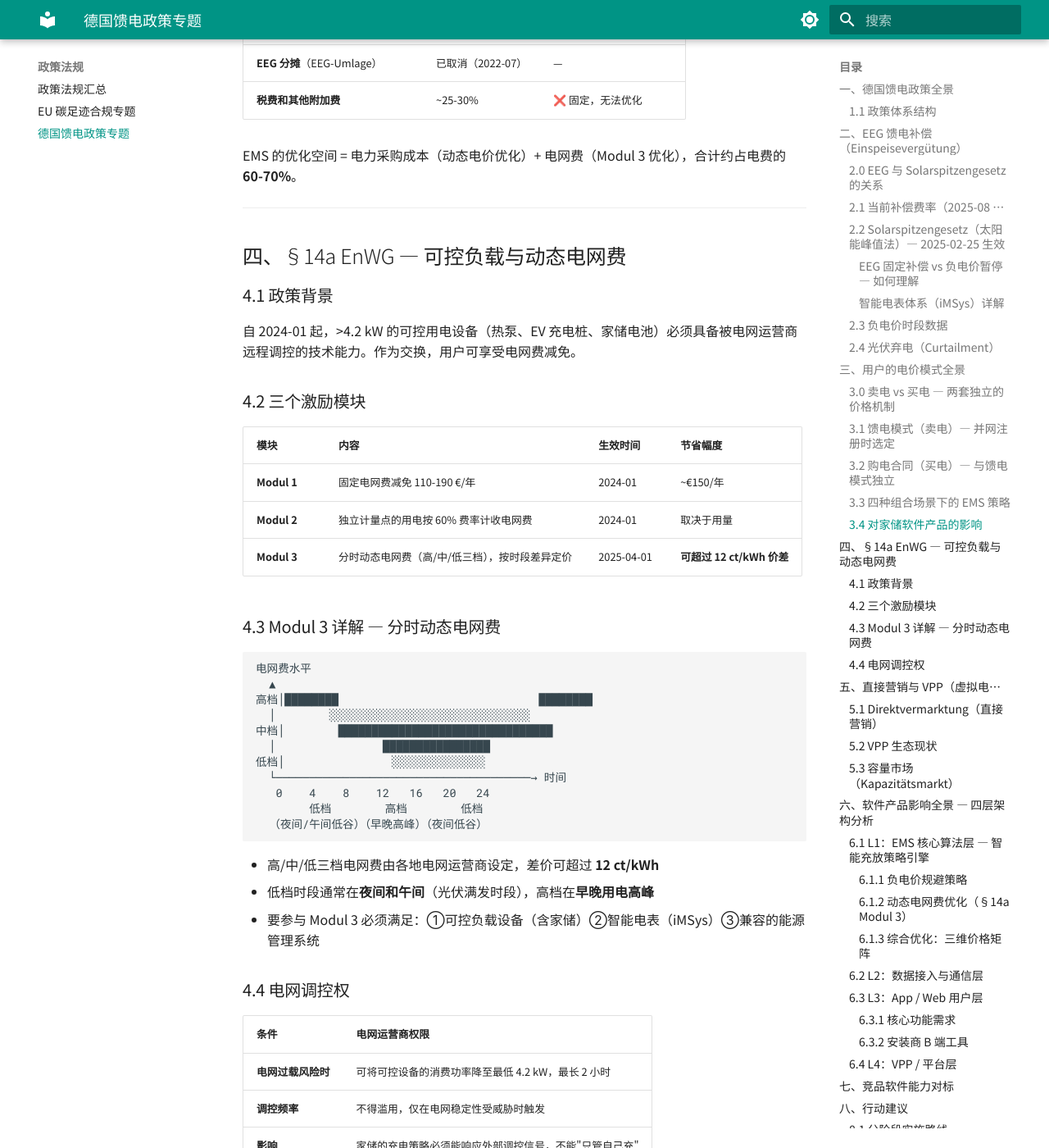
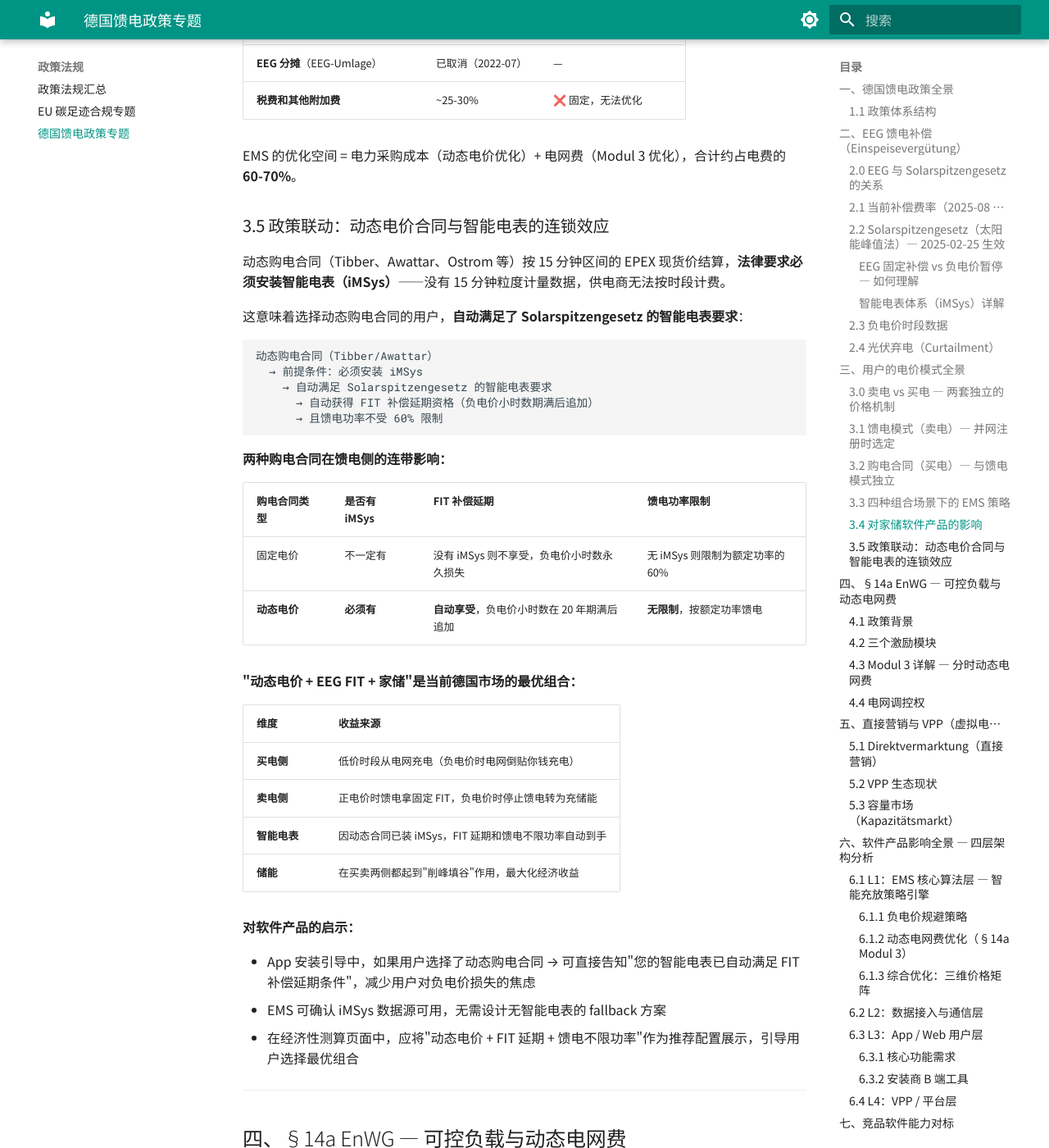
Before and after one commit to jeff9141/energy-storage-intel, an MkDocs documentation site: the page built from docs/policy/germany_feed_in_policy_analysis.md, in a window 1280 px wide and 1400 px high, scrolled down 7489 px. Shown: the whole window at 82% size. Built offline with MkDocs 1.6.1 and Material for MkDocs 9.7.7, drawn with Linux system fonts in a browser that asks for light colours.

Commit message:
新增 3.5 节：动态电价合同与智能电表的政策联动效应
动态购电合同自动满足 iMSys 要求，连带获得 FIT 延期和馈电不限功率。

Co-Authored-By: Claude Opus 4.6 <noreply@anthropic.com>

````diff
--- a/docs/policy/germany_feed_in_policy_analysis.md
+++ b/docs/policy/germany_feed_in_policy_analysis.md
@@ -250,6 +250,42 @@ EMS 算法根据两个选择的组合，切换至对应的优化策略。**不
 | **税费和其他附加费** | ~25-30% | ❌ 固定，无法优化 |
 
 EMS 的优化空间 = 电力采购成本（动态电价优化）+ 电网费（Modul 3 优化），合计约占电费的 **60-70%**。
+
+### 3.5 政策联动：动态电价合同与智能电表的连锁效应
+
+动态购电合同（Tibber、Awattar、Ostrom 等）按 15 分钟区间的 EPEX 现货价结算，**法律要求必须安装智能电表（iMSys）**——没有 15 分钟粒度计量数据，供电商无法按时段计费。
+
+这意味着选择动态购电合同的用户，**自动满足了 Solarspitzengesetz 的智能电表要求**：
+
+```
+动态购电合同（Tibber/Awattar）
+  → 前提条件：必须安装 iMSys
+    → 自动满足 Solarspitzengesetz 的智能电表要求
+      → 自动获得 FIT 补偿延期资格（负电价小时数期满后追加）
+      → 且馈电功率不受 60% 限制
+```
+
+**两种购电合同在馈电侧的连带影响：**
+
+| 购电合同类型 | 是否有 iMSys | FIT 补偿延期 | 馈电功率限制 |
+|------------|-------------|------------|------------|
+| 固定电价 | 不一定有 | 没有 iMSys 则不享受，负电价小时数永久损失 | 无 iMSys 则限制为额定功率的 60% |
+| **动态电价** | **必须有** | **自动享受**，负电价小时数在 20 年期满后追加 | **无限制**，按额定功率馈电 |
+
+**"动态电价 + EEG FIT + 家储"是当前德国市场的最优组合：**
+
+| 维度 | 收益来源 |
+|------|---------|
+| **买电侧** | 低价时段从电网充电（负电价时电网倒贴你钱充电） |
+| **卖电侧** | 正电价时馈电拿固定 FIT，负电价时停止馈电转为充储能 |
+| **智能电表** | 因动态合同已装 iMSys，FIT 延期和馈电不限功率自动到手 |
+| **储能** | 在买卖两侧都起到"削峰填谷"作用，最大化经济收益 |
+
+**对软件产品的启示：**
+
+- App 安装引导中，如果用户选择了动态购电合同 → 可直接告知"您的智能电表已自动满足 FIT 补偿延期条件"，减少用户对负电价损失的焦虑
+- EMS 可确认 iMSys 数据源可用，无需设计无智能电表的 fallback 方案
+- 在经济性测算页面中，应将"动态电价 + FIT 延期 + 馈电不限功率"作为推荐配置展示，引导用户选择最优组合
 
 ---
 
````
